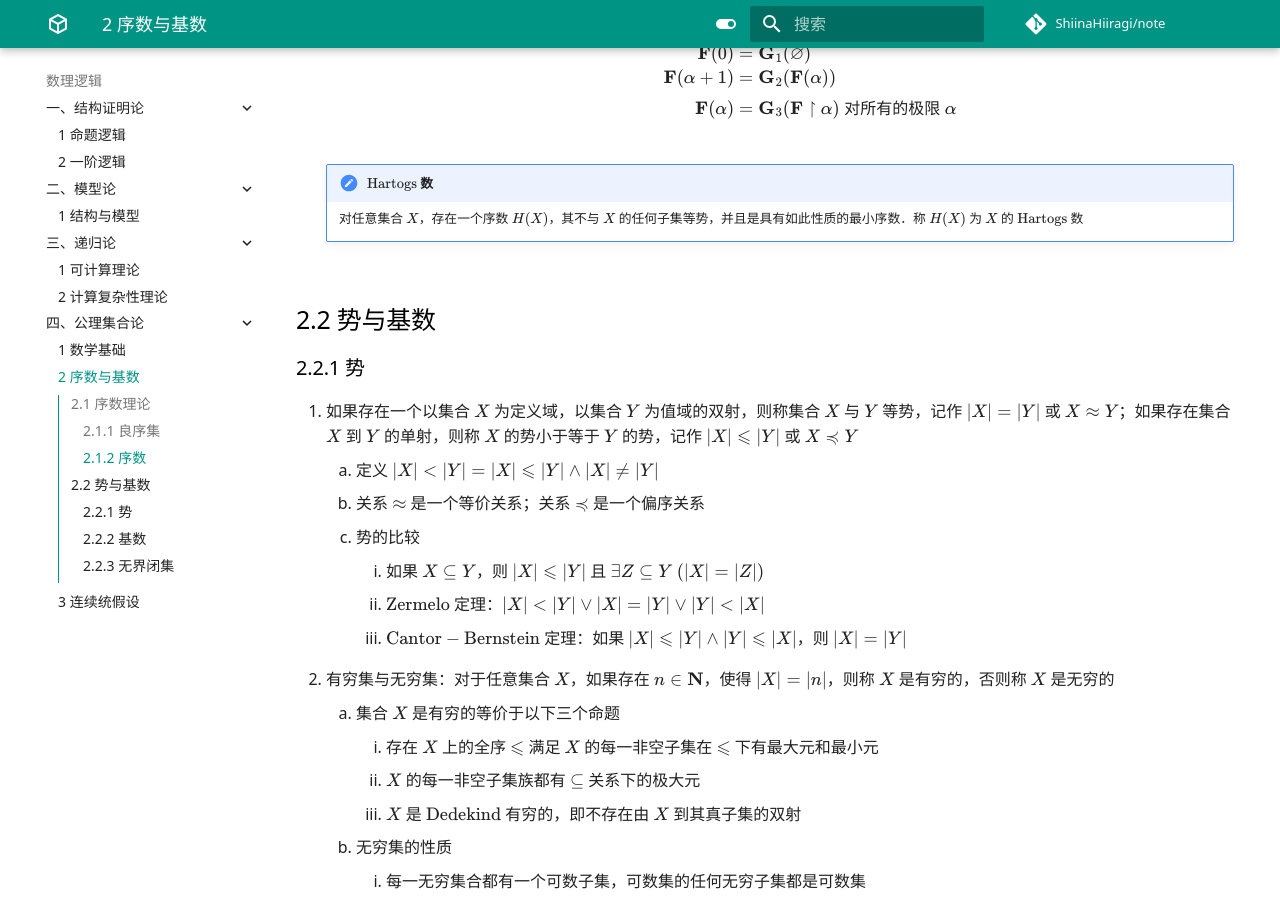
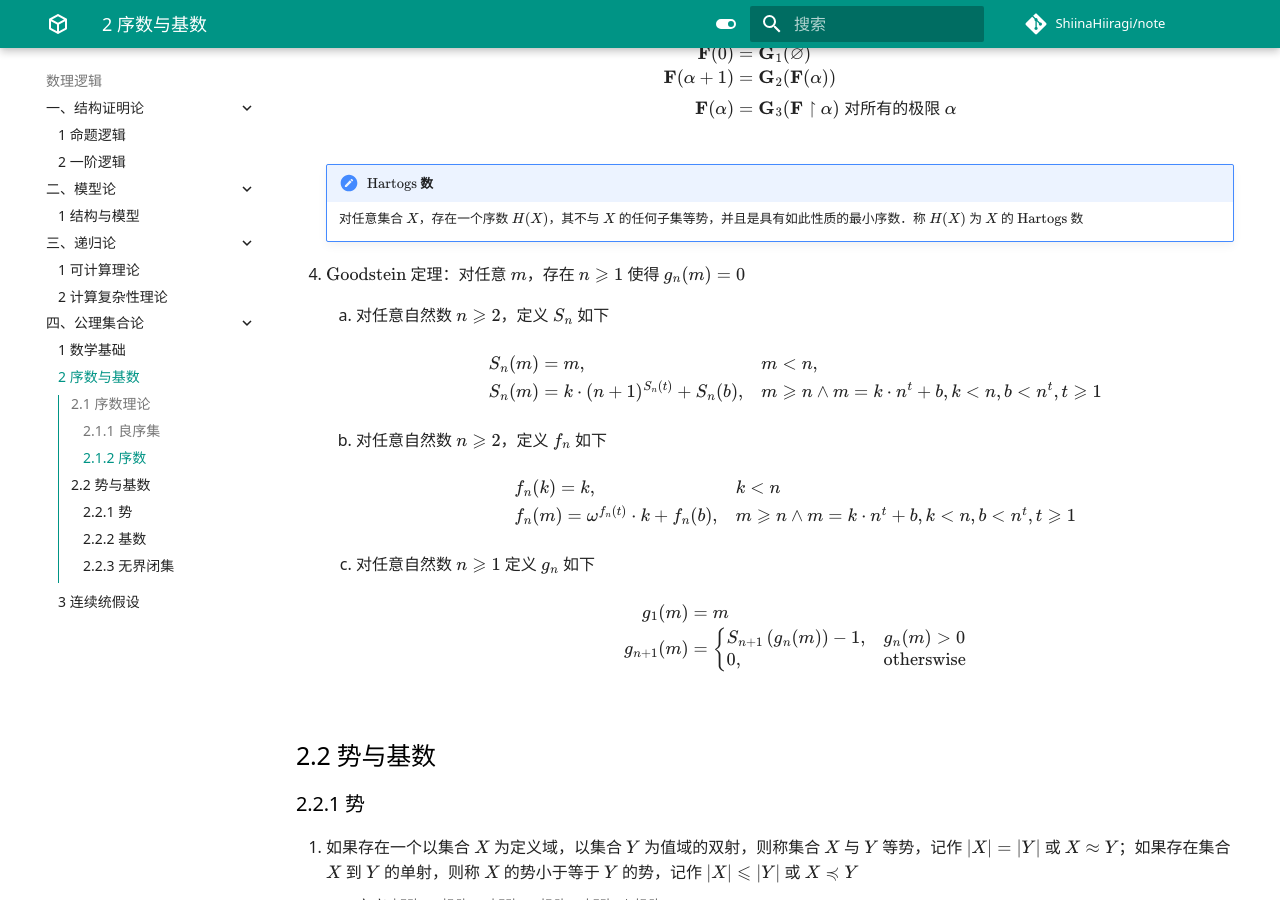
Before and after one commit to ShiinaHiiragi/note, an MkDocs documentation site: the page built from docs/logic/set/ordinal.md, in a window 1280 px wide and 900 px high, scrolled down 3156 px. Built offline with MkDocs 1.6.1 and Material for MkDocs 9.7.7, drawn with Linux system fonts in a browser that asks for light colours; comment, search, counter and statistics services are not loaded.

Commit message:
new calc

```diff
--- a/docs/logic/set/ordinal.md
+++ b/docs/logic/set/ordinal.md
@@ -127,6 +127,35 @@
 
     !!! note "$\text{Hartogs}$ 数"
         对任意集合 $X$，存在一个序数 $H(X)$，其不与 $X$ 的任何子集等势，并且是具有如此性质的最小序数．称 $H(X)$ 为 $X$ 的 $\text{Hartogs}$ 数
+
+4. $\text{Goodstein}$ 定理：对任意 $m$，存在 $n \geqslant 1$ 使得 $g_{n}(m)=0$
+    1. 对任意自然数 $n \geqslant 2$，定义 $S_{n}$ 如下
+
+        $$
+        \begin{array}{ll}
+        S_{n}(m)=m, & m < n, \\
+        S_{n}(m)=k \cdot(n+1)^{S_{n}(t)}+S_{n}(b), & m \geqslant n \wedge m=k \cdot n^{t}+b, k<n, b<n^{t}, t \geqslant 1
+        \end{array}
+        $$
+
+    2. 对任意自然数 $n \geqslant 2$，定义 $f_{n}$ 如下
+
+        $$
+        \begin{array}{ll}
+        f_{n}(k)=k, & k<n \\
+        f_{n}(m)=\omega^{f_{n}(t)} \cdot k+f_{n}(b), & m \geqslant n \wedge m=k \cdot n^{t}+b,k<n, b<n^{t}, t \geqslant 1
+        \end{array}
+        $$
+
+    3. 对任意自然数 $n \geqslant 1$ 定义 $g_{n}$ 如下
+
+        $$
+        \begin{aligned}
+        g_{1}(m) &=m \\
+        g_{n+1}(m) &= \begin{cases}S_{n+1}\left(g_{n}(m)\right)-1, & g_{n}(m)>0 \\
+        0, & \text{otherswise} \end{cases}
+        \end{aligned}
+        $$
 
 ## 2.2 势与基数
 ### 2.2.1 势
```
Also changed, not shown: docs/alg/comb/gg.md (+7 -7 lines), docs/logic/set/zfc.md (+18 -0 lines).
